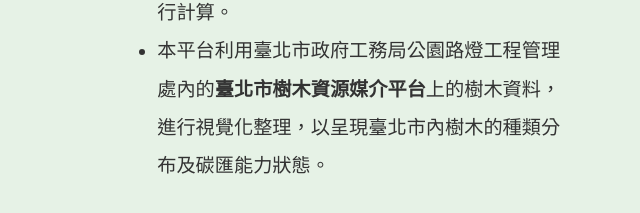
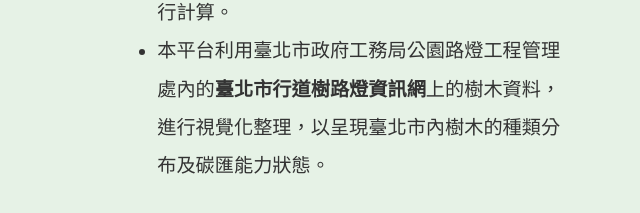
Before and after one commit to Jph1029/Jph1029.github.io, a plain HTML site: page final_1/Tree.html in a window 1280 px wide. Shown: the part 807-1020 px from the top of the page, 62-702 px from the left. Drawn offline with Linux system fonts and the light colour scheme.

Commit message:
Tree.html

```diff
--- a/final_1/Tree.html
+++ b/final_1/Tree.html
@@ -26,7 +26,7 @@
         <li>目前，臺北市全區約有 <strong>14 萬棵樹木</strong>。這些樹根據不同的樹種、樹齡與體型，每年可為都市碳排吸收不少的二氧化碳（CO₂）。</li>
         <li>其中，<strong>行道樹</strong>占了 95,748 棵，共分屬 286 種樹種；而分布在公園內的<strong>綠樹</strong>則有 47,834 棵，涵蓋 394 種多樣樹種，這些樹種多樣性為城市構成豐富而多樣的<strong>「都市森林」</strong>。</li>
         <li>這些碳吸存效益並非憑空推估，我們可以根據農業部提供的數據──包含臺灣常見 24 種造林樹種的絕乾比重、碳含量比例與轉換係數，利用公式：立木材積＝(胸高直徑)2×0.79×樹高×形數來進行計算。</li>
-        <li>本平台利用臺北市政府工務局公園路燈工程管理處內的<strong>臺北市樹木資源媒介平台</strong>上的樹木資料，進行視覺化整理，以呈現臺北市內樹木的種類分布及碳匯能力狀態。</li>
+        <li>本平台利用臺北市政府工務局公園路燈工程管理處內的<strong>臺北市行道樹路燈資訊網</strong>上的樹木資料，進行視覺化整理，以呈現臺北市內樹木的種類分布及碳匯能力狀態。</li>
       </ul>
 
     </div>
```
